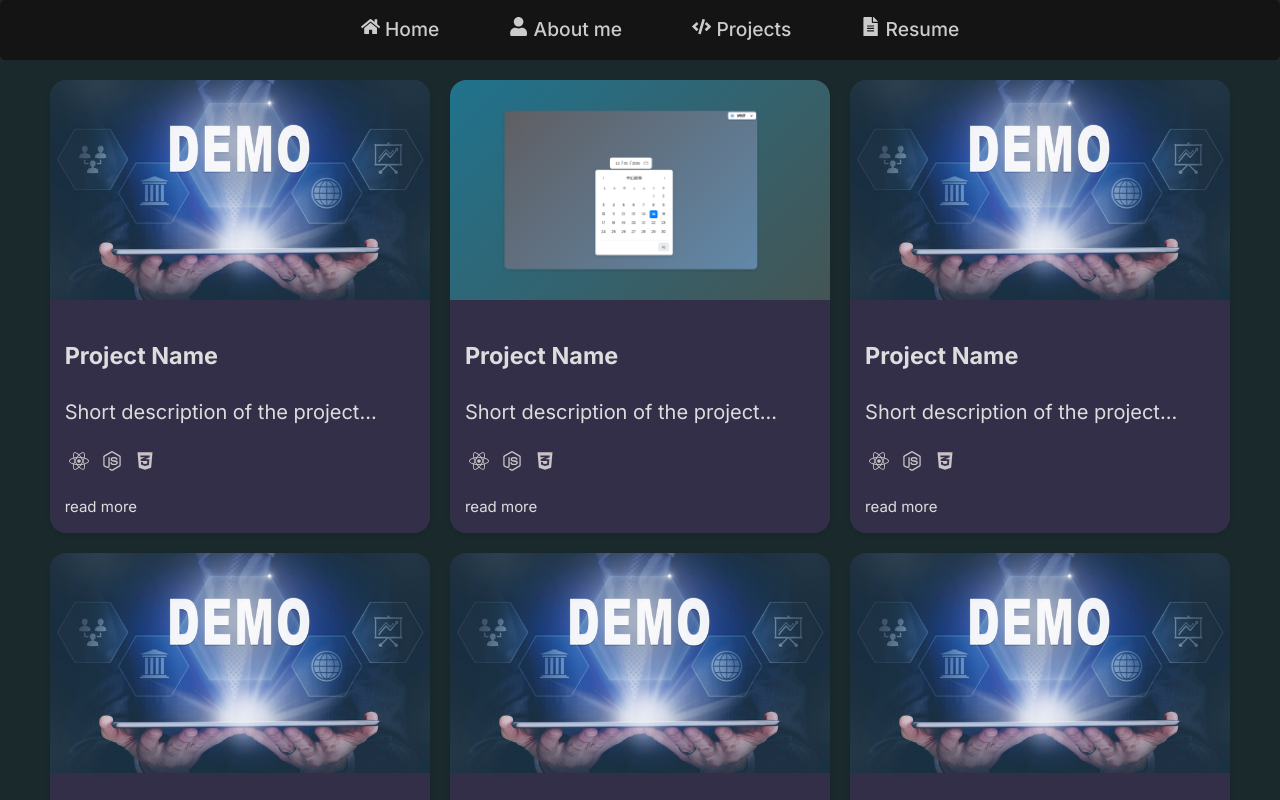
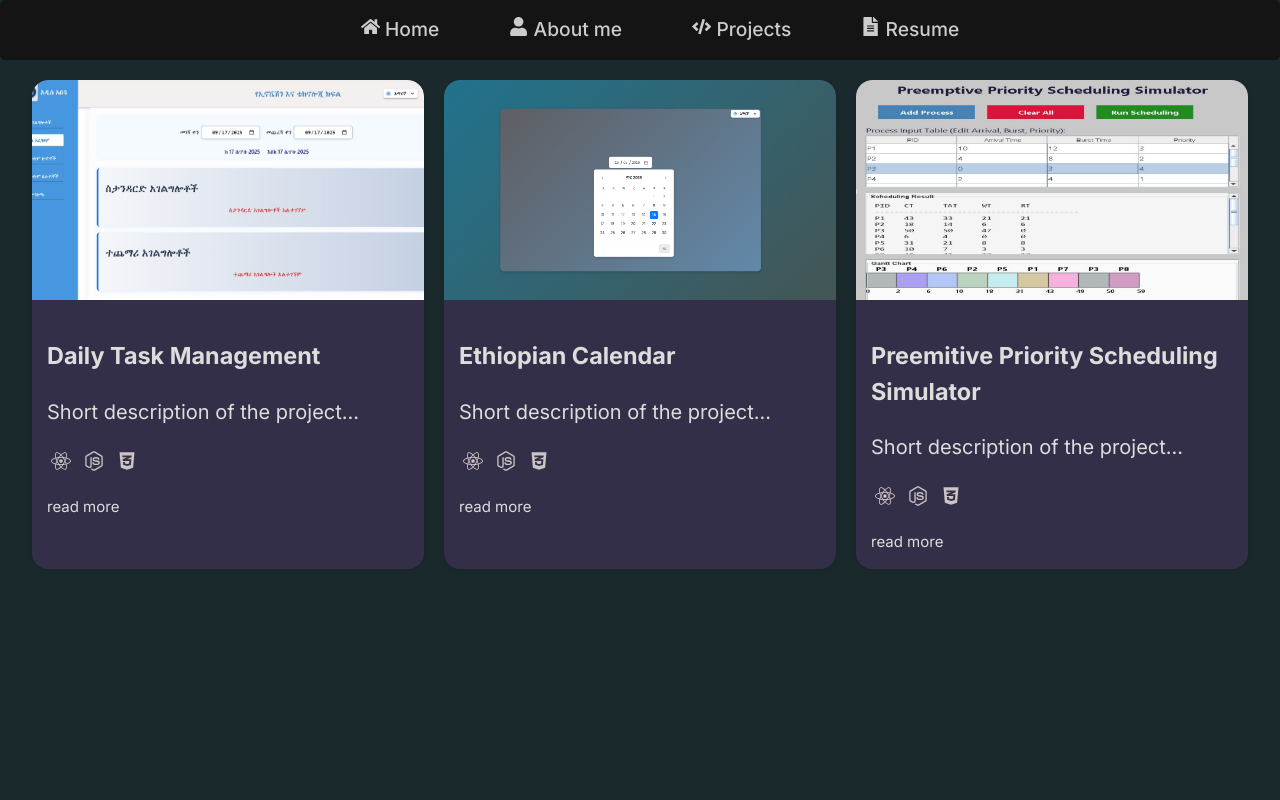
Before and after one commit to Jmorto1/portfolio, a React (Vite) app: page /projects in a window 1280 px wide. Shown: the top 800 px of the page. Built offline with nearby package versions, Linux system fonts and the light colour scheme; a web font is replaced by a local one.

Commit message:
inserting image for projects

```diff
--- a/src/pages/projects.jsx
+++ b/src/pages/projects.jsx
@@ -1,14 +1,14 @@
 import "../styles/projects.css"
 import { useState,useEffect,useRef} from "react";
-import { FaReact, FaNodeJs, FaCss3Alt } from "react-icons/fa";
+import { FaReact, FaNodeJs,FaCss3Alt} from "react-icons/fa";
 export default function Project(){
     const projectRef = useRef([]);
     const selectedProjectRef=useRef(null);
     const [selectedProject,setSelectedProject]=useState(null);
     const projects=[{
         id:"1",
-        img:"images/projects/demo.jpg",
-        name:"Project Name",
+        img:"images/projects/daily-task-management.png",
+        name:"Daily Task Management",
         desc:"Short description of the project...",
         liveLink:"#",
         sourceLink:"#",
@@ -22,7 +22,7 @@ export default function Project(){
     },
         {id:"2",
         img:"images/projects/ethio_calendar.png",
-        name:"Project Name",
+        name:"Ethiopian Calendar",
         desc:"Short description of the project...",
 
         liveLink:"https://ethio-calendar.vercel.app/",
@@ -35,60 +35,8 @@ export default function Project(){
             { name: "CSS", icon: FaCss3Alt }
         ]
     },{id:"3",
-        img:"images/projects/demo.jpg",
-        name:"Project Name",
-        desc:"Short description of the project...",
-        liveLink:"#",
-        sourceLink:"#",
-        tech:["React","Node.js"],
-        longDesc:"long description",
-        techTags: [
-            { name: "React", icon: FaReact },
-            { name: "Node.js", icon: FaNodeJs },
-            { name: "CSS", icon: FaCss3Alt }
-        ]
-    },{id:"4",
-        img:"images/projects/demo.jpg",
-        name:"Project Name",
-        desc:"Short description of the project...",
-        liveLink:"#",
-        sourceLink:"#",
-        tech:["React","Node.js"],
-        longDesc:"long description",
-        techTags: [
-            { name: "React", icon: FaReact },
-            { name: "Node.js", icon: FaNodeJs },
-            { name: "CSS", icon: FaCss3Alt }
-        ]
-    },{id:"5",
-        img:"images/projects/demo.jpg",
-        name:"Project Name",
-        desc:"Short description of the project...",
-        liveLink:"#",
-        sourceLink:"#",
-        tech:["React","Node.js"],
-        longDesc:"long description",
-        techTags: [
-            { name: "React", icon: FaReact },
-            { name: "Node.js", icon: FaNodeJs },
-            { name: "CSS", icon: FaCss3Alt }
-        ]
-    },{id:"6",
-        img:"images/projects/demo.jpg",
-        name:"Project Name",
-        desc:"Short description of the project...",
-        liveLink:"#",
-        sourceLink:"#",
-        tech:["React","Node.js"],
-        longDesc:"long description",
-        techTags: [
-            { name: "React", icon: FaReact },
-            { name: "Node.js", icon: FaNodeJs },
-            { name: "CSS", icon: FaCss3Alt }
-        ]
-    },{id:"7",
-        img:"images/projects/demo.jpg",
-        name:"Project Name",
+        img:"images/projects/pprs.png",
+        name:"Preemitive Priority Scheduling Simulator",
         desc:"Short description of the project...",
         liveLink:"#",
         sourceLink:"#",
```
Also changed, not shown: public/images/projects/daily-task-management.png (added), public/images/projects/pprs.png (added).
